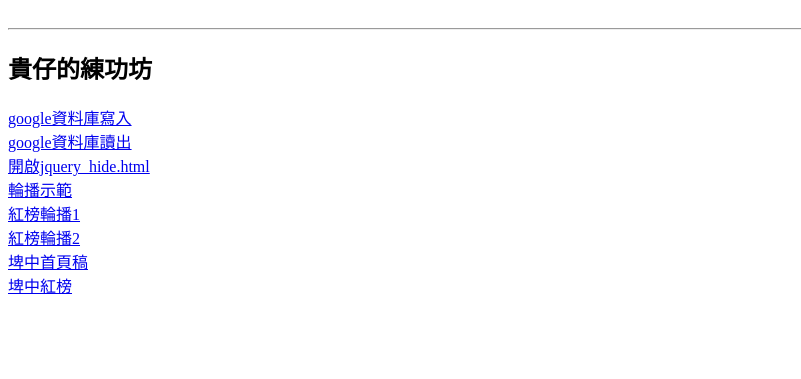
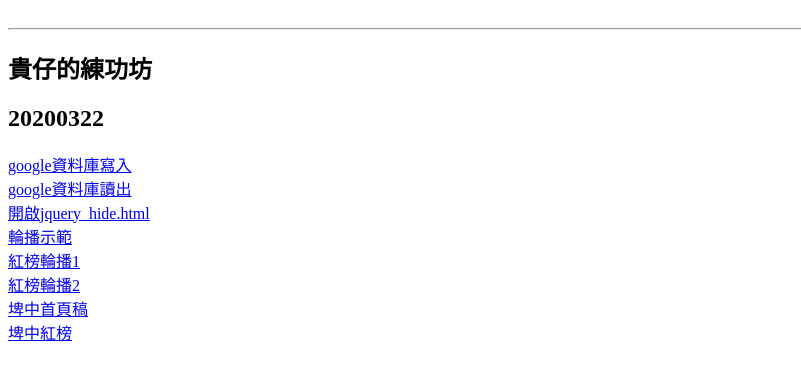
Before and after one commit to wck218/myintro, a plain HTML site: page index.html in a window 1280 px wide. Shown: the part 87-466 px from the top of the page, without its empty margins (0-801 px from the left). Drawn offline with Linux system fonts and the light colour scheme.

Commit message:
Update index.html

```diff
--- a/index.html
+++ b/index.html
@@ -7,6 +7,7 @@
         <h1>開啟了學習google scripts 的門縫，我摸到了一線細絲</h1><br>
         <hr>
         <h2>貴仔的練功坊</h2>
+        <h2>20200322</h2>
         <a href="googledatabasewrite.html">google資料庫寫入</a><br>
         <a href="googledatabaseread.html">google資料庫讀出</a><br>
         <a href="jquery_hide.html">開啟jquery_hide.html </a><br>
```
